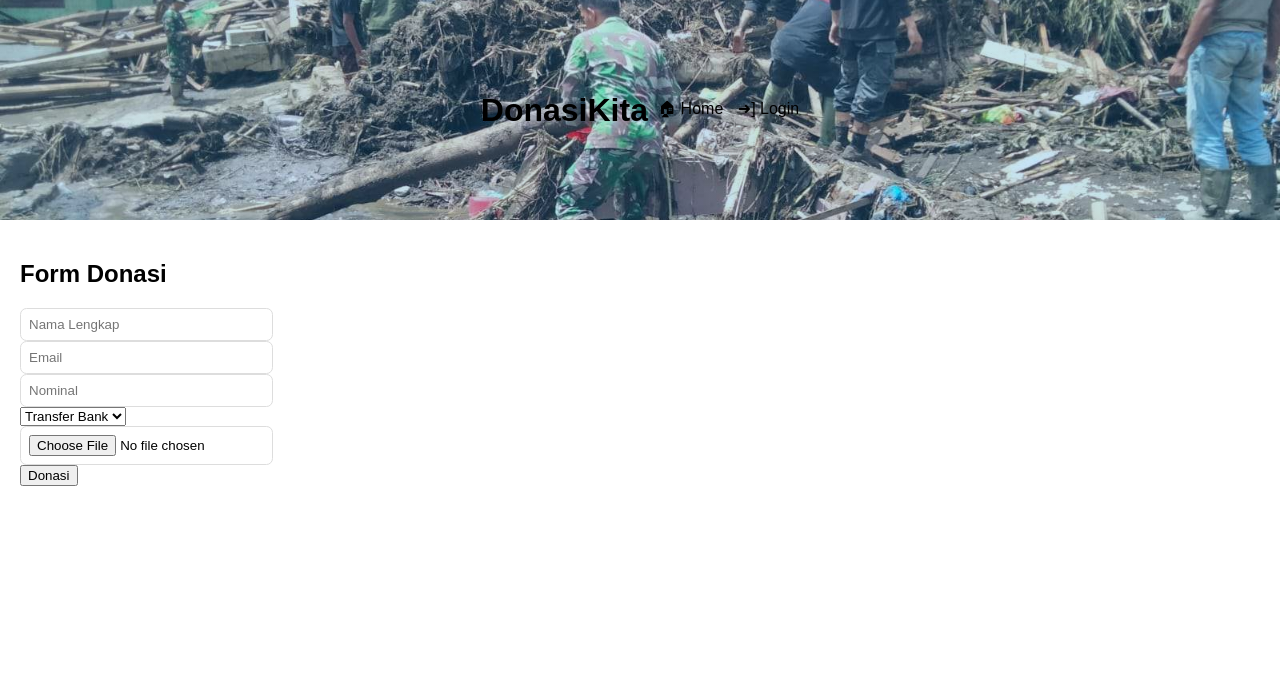
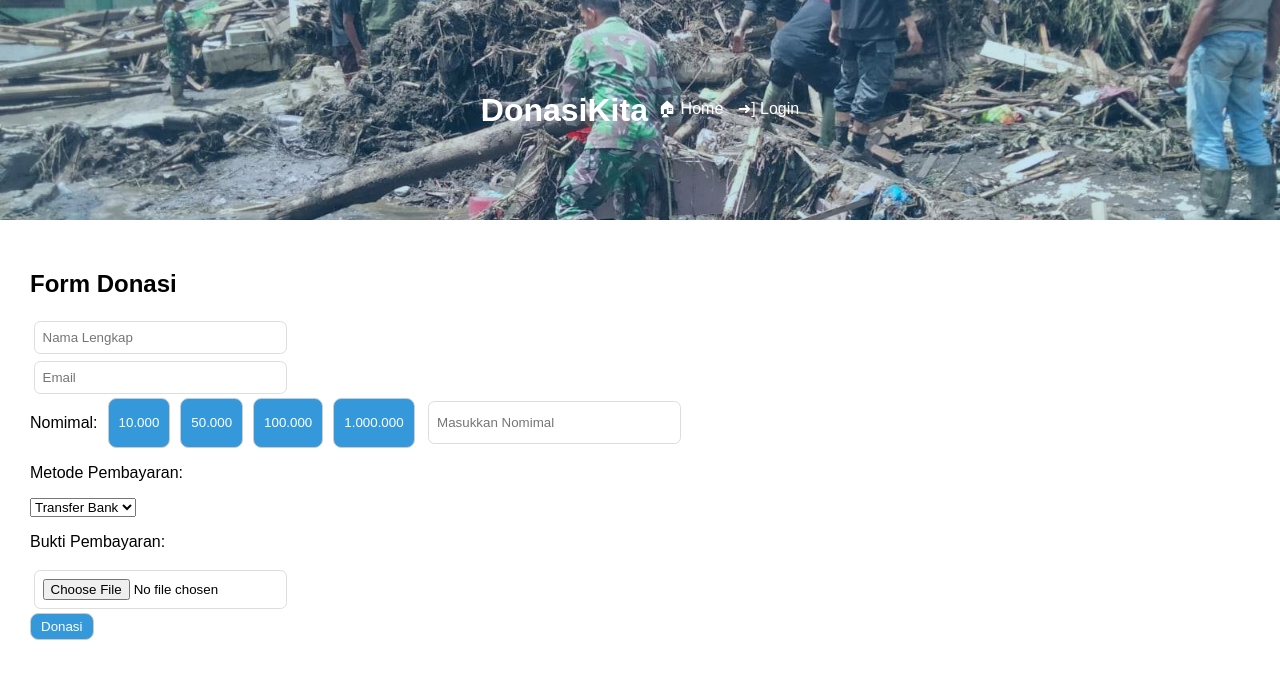
Before and after one commit to Septyo4832/Mini-Project-Progweb, a PHP site: page /donasi.html in a window 1280 px wide. Shown: the top 679 px of the page. Run offline with PHP 8.4, Linux system fonts and the light colour scheme.

Commit message:
update donasi dan detail

```diff
--- a/donasi.html
+++ b/donasi.html
@@ -20,13 +20,22 @@
         <form>
             <input type="text" placeholder="Nama Lengkap"><br>
             <input type="email" placeholder="Email"><br>
-            <input type="number" placeholder="Nominal"><br>
+            <div class="nominal">
+                <p>Nomimal:</p>
+                <button>10.000</button>
+                <button>50.000</button>
+                <button>100.000</button>
+                <button>1.000.000</button>
+                <input type="number" placeholder="Masukkan Nomimal">
+            </div>
+            <p>Metode Pembayaran:</p>
             <select>
                 <option>Transfer Bank</option>
                 <option>E-Wallet</option>
             </select><br>
+            <p>Bukti Pembayaran:</p>
             <input type="file"><br>
-            <button type="submit">Donasi</button>
+            <button type="submit" class="btn">Donasi</button>
         </form>
     </section>
 </body>
--- a/index.html
+++ b/index.html
@@ -22,7 +22,7 @@
 
     <section class="campaigns">
         <div class="card">
-            <img src="banjir.jpg" alt="">
+            <img src="aset/bencana.jpeg" alt="">
             <h3>Bantu Korban Banjir</h3>
             <p>Target: Rp 10.000.000</p>
             <p>Terkumpul: Rp 5.000.000</p>
--- a/login.html
+++ b/login.html
@@ -19,7 +19,8 @@
         <form>
             <input type="text" placeholder="Email"><br>
             <input type="password" placeholder="Password"><br>
-            <button type="submit">Login</button>
+            <button type="btn">Login</button>
+            <p>belum punya akun? <u>daftar</u></p>
         </form>
     </section>
 </body>
--- a/style.css
+++ b/style.css
@@ -9,17 +9,29 @@ header {
     display: flex;
     justify-content: center;
     background-image: linear-gradient(rgba(0, 133, 227, 0.217), rgba(0, 133, 227, 0.217)),
-    url('bencana.jpeg');
+    url('aset/bencana.jpeg');
     align-items: center;
     background-size: cover;
     background-position: center;
     height: 200px;
 }
 
+header h1 {
+    font-size: 32px;
+    font-weight: bold;
+    color: white;
+}
+
 nav a {
-    color: black;
+    color: white;
     margin-left: 10px;
     text-decoration: none;
+    font-weight: 500;
+    transition: 0.3s;
+}
+
+nav a:hover {
+  color: #3498db;
 }
 
 .filter {
@@ -44,18 +56,32 @@ nav a {
     width: 100%;
 }
 
-.btn {
+.btn, .nominal button {
     display: inline-block;
     background: #3498db;
     color: white;
     padding: 5px 10px;
     text-decoration: none;
+    border-radius: 8.5px;
+    border: 1px solid #ccc;
+    cursor: pointer;
 }
 
-.detail {
+.container {
     display: flex;
     gap: 20px;
-    padding: 20px;
+    margin: 15px;
+}
+
+.container img {
+    width: 400px;
+    height: 250px;
+    object-fit: cover;
+    border-radius: 10px;
+}
+
+.text {
+    flex: 1;
 }
 
 .progress {
@@ -67,10 +93,13 @@ nav a {
 .progress-bar {
     background: #3498DB;
     height: 100%;
+    width: 50%;
 }
 
 .form, .login {
     padding: 20px;
+    margin: 10px;
+    gap: 10px;
 }
 
 footer {
@@ -89,4 +118,10 @@ input {
     border-radius: 6.5px;
     padding: 8px;
     width: 235px;
+    margin: 3.5px;
 }
+
+.nominal {
+    display: flex;
+    gap: 10px;
+}
```
Also changed, not shown: detail.html (+10 -8 lines), aset/banjir.jpg (renamed from banjir.jpg), aset/banjir2.jpg (added), aset/bencana.jpeg (renamed from bencana.jpeg).
